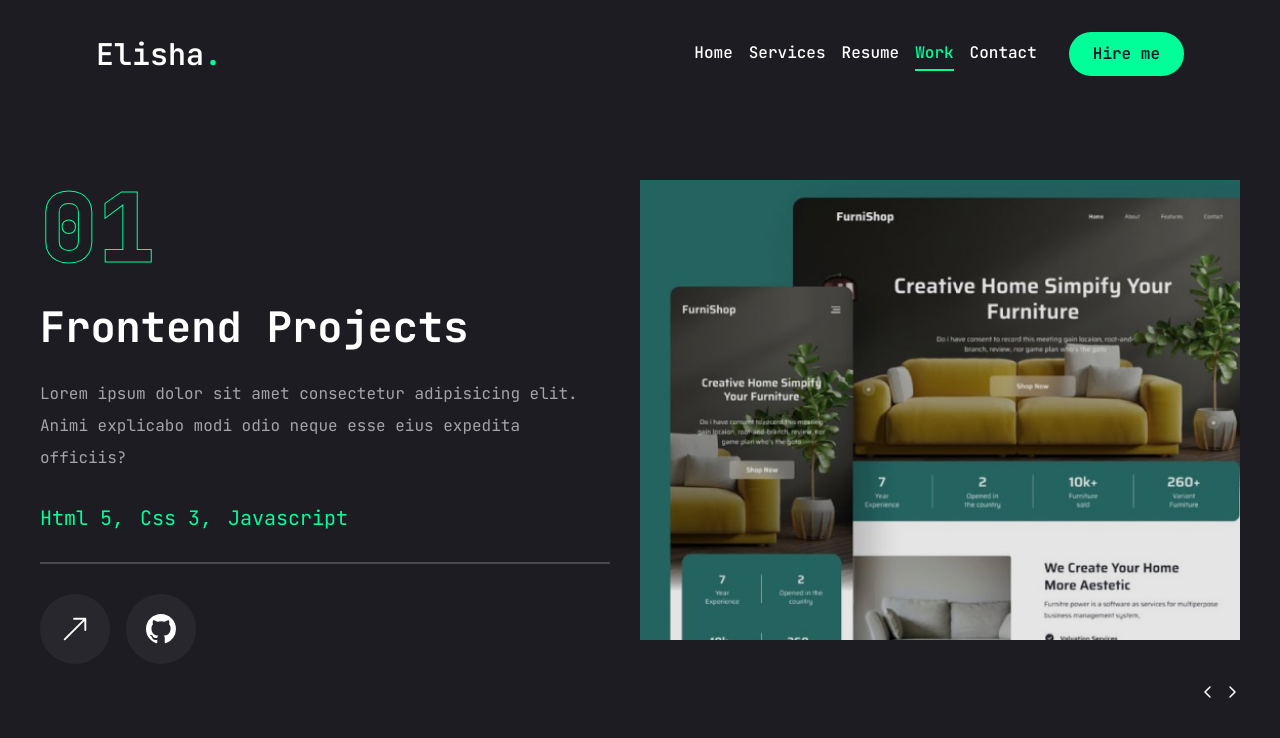
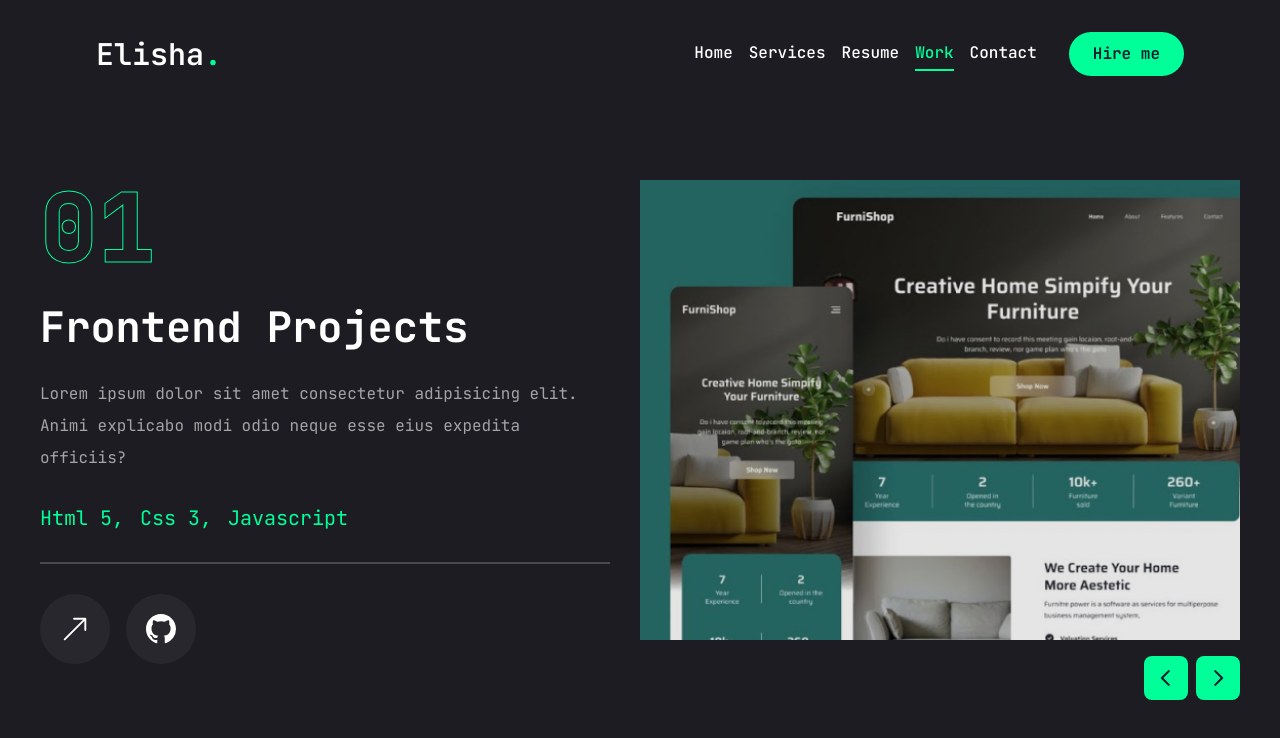
Before and after one commit to elishabhatti/elisha-portfolio, a Next.js app: page /work in a window 1280 px wide. Shown: the top 738 px of the page. Built offline with nearby package versions, Linux system fonts and the light colour scheme.

Commit message:
added btns stylings and container styling

```diff
--- a/app/work/page.jsx
+++ b/app/work/page.jsx
@@ -153,7 +153,10 @@ const Work = () => {
                 );
               })}
               {/* slider buttons */}
-              <WorkSliderBtns containerStyles="flex gap-2 absolute right-0 bottom-[calc(50%_-_22px)] xl:bottom-0 z-20 w-full justify-between xl:w-max xl:justify-none" />
+              <WorkSliderBtns
+                btnStyles="bg-[#00ff99] rounded-md hover:bg-[#00e18f] text-primary text-[22px] w-[44px] h-[44px] flex justify-center items-center transition-all"
+                containerStyles="flex gap-2 absolute right-0 bottom-[calc(50%_-_22px)] xl:bottom-0 z-20 w-full justify-between xl:w-max xl:justify-none"
+              />
             </Swiper>
           </div>
         </div>
```
